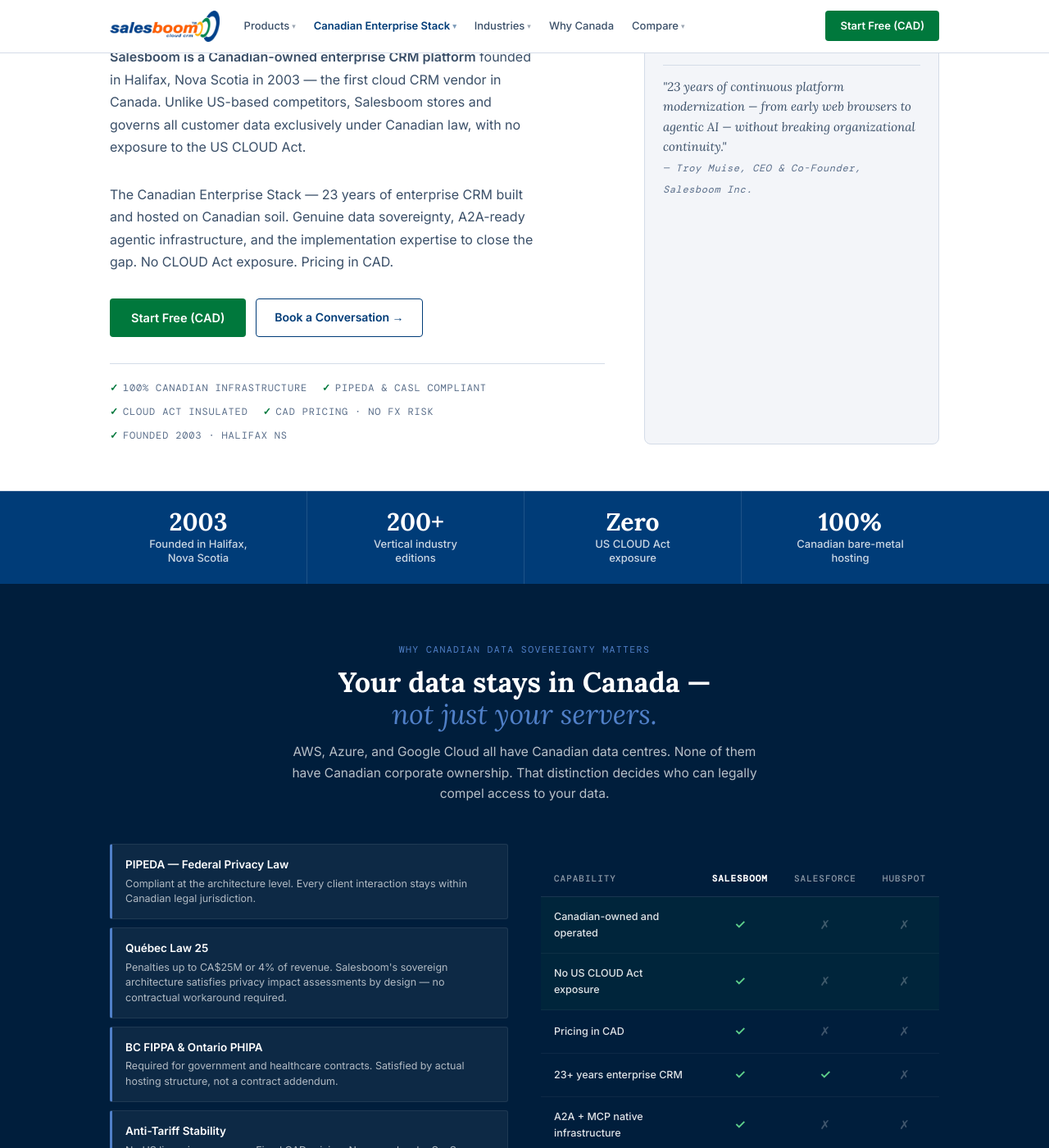
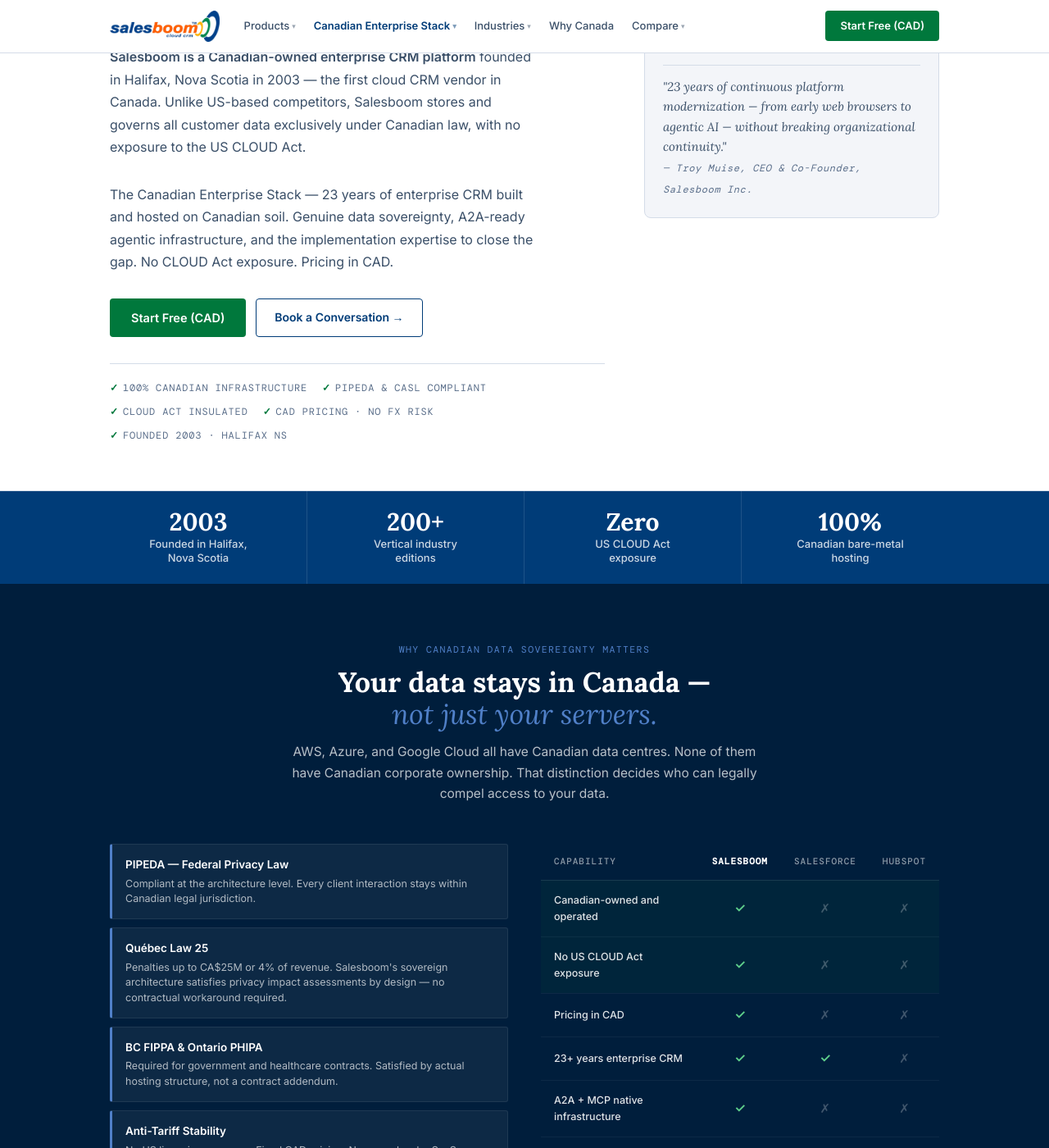
Before and after one commit to elizabethlemoine33-commits/salesboom-ca, a Jekyll site: the page built from index.html, in a window 1280 px wide and 1400 px high, scrolled down 447 px. Shown: the whole window at 82% size. Built offline with Jekyll 4.4.1, drawn with Linux system fonts in a browser that asks for light colours; some of the changed text lies outside the part shown.

Commit message:
Fix hero and Why Canada layout alignment
- hero-inner: revert to align-items:start so proof panel uses natural height, ending near "Pricing in CAD" line
- Why Canada: move why-link below the two-col grid so left column height matches the 4 cards only, letting table rows align naturally with them

Co-Authored-By: Claude Sonnet 4.6 <noreply@anthropic.com>

```diff
--- a/index.html
+++ b/index.html
@@ -108,7 +108,7 @@ schema: |
 <style>
 /* ══ HERO ══ */
 .hero { background: var(--bg); padding: 64px 0 56px; border-bottom: 1px solid var(--border); }
-.hero-inner { display: grid; grid-template-columns: 1fr 360px; gap: 48px; align-items: stretch; margin-top: 24px; }
+.hero-inner { display: grid; grid-template-columns: 1fr 360px; gap: 48px; align-items: start; margin-top: 24px; }
 .hero-badge {
   display: inline-flex; align-items: center; gap: 8px;
   font-family: 'DM Mono', monospace; font-size: 11px; letter-spacing: .11em; text-transform: uppercase;
@@ -341,7 +341,6 @@ schema: |
         <div class="why-card"><h3>Québec Law 25</h3><p>Penalties up to CA$25M or 4% of revenue. Salesboom's sovereign architecture satisfies privacy impact assessments by design — no contractual workaround required.</p></div>
         <div class="why-card"><h3>BC FIPPA &amp; Ontario PHIPA</h3><p>Required for government and healthcare contracts. Satisfied by actual hosting structure, not a contract addendum.</p></div>
         <div class="why-card"><h3>Anti-Tariff Stability</h3><p>No US licensing exposure. Fixed CAD pricing. No cross-border SaaS currency risk or trade policy uncertainty.</p></div>
-        <a href="#" class="why-link">Read: CLOUD Act explained for Canadian enterprises →</a>
       </div>
       <div class="compare-table-wrap">
         <table class="compare-table" aria-label="Salesboom vs US CRM vendors">
@@ -364,6 +363,7 @@ schema: |
         </table>
       </div>
     </div>
+    <a href="#" class="why-link">Read: CLOUD Act explained for Canadian enterprises →</a>
   </div>
 </section>
 
```
